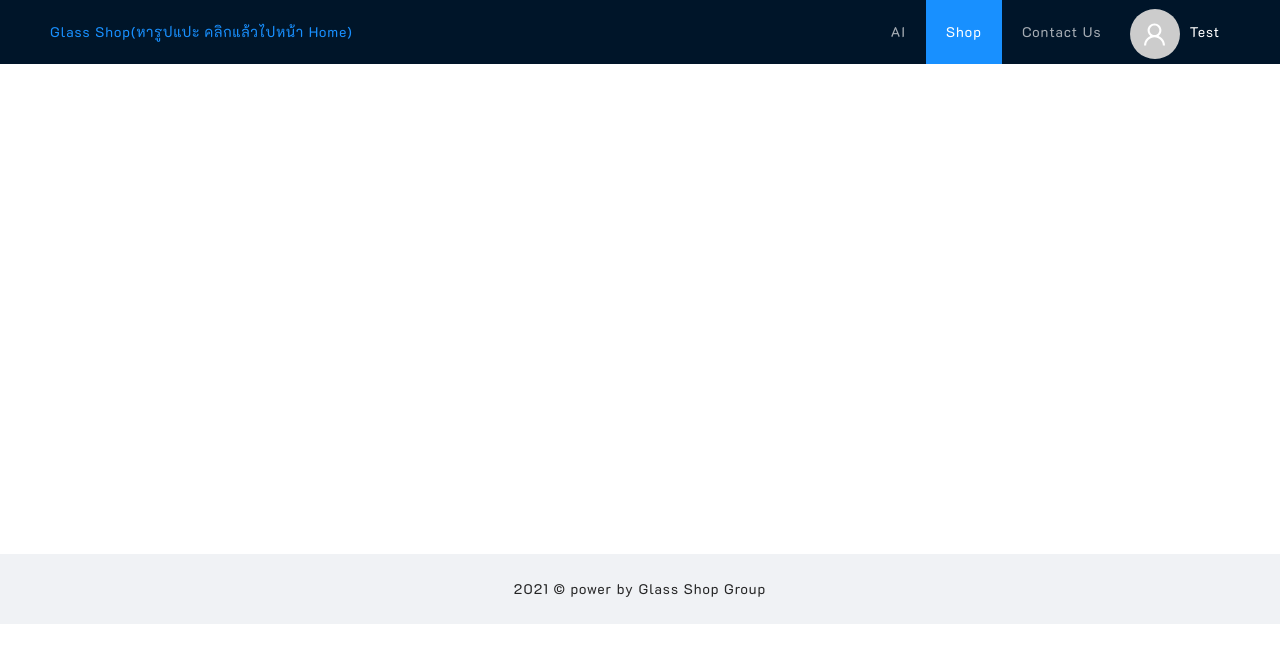
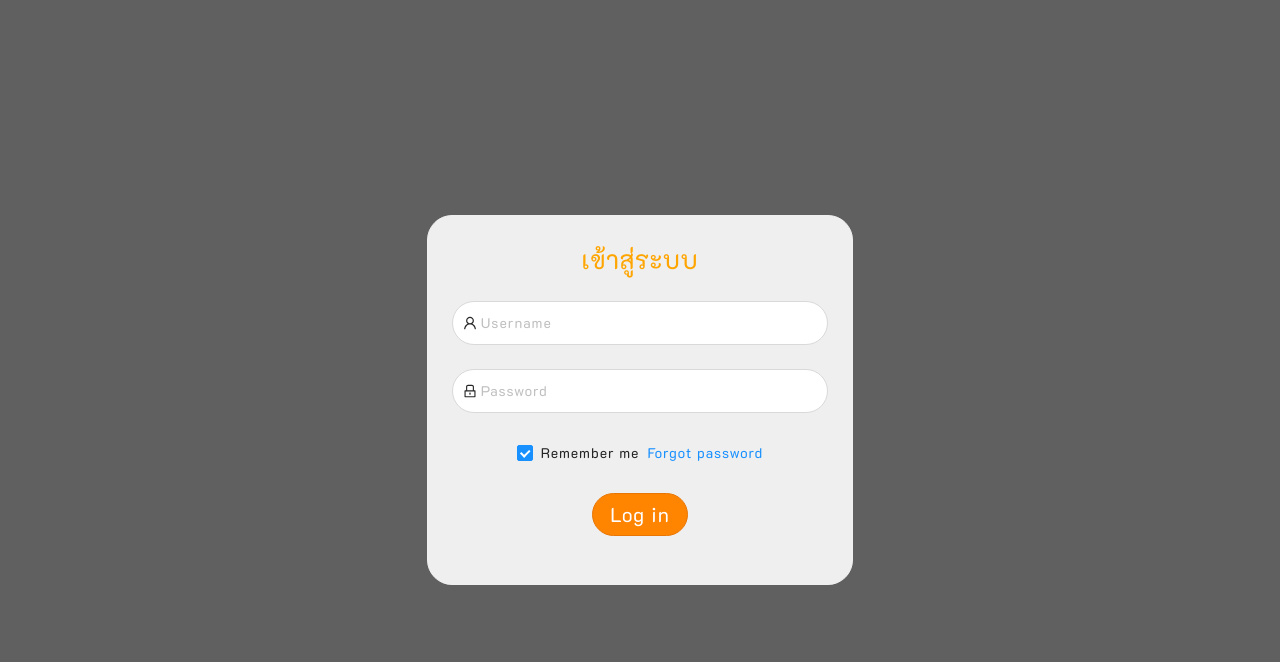
Before and after one commit to prkpwm/glasses_shop, a React (Create React App) app in the folder Client/my-app/: page /GlassShop/Login in a window 1280 px wide. Shown: the top 662 px of the page. Built offline with nearby package versions, Linux system fonts and the light colour scheme.

Commit message:
update login

```diff
--- a/Client/my-app/src/App.js
+++ b/Client/my-app/src/App.js
@@ -16,10 +16,15 @@ const { Header, Footer, Sider, Content } = Layout;
 
 const menu = (
   <Menu>
-    <Menu.Item key="0">เข้าสู่ระบบ</Menu.Item>
+    <Menu.Item key="0"><Link to="/GlassShop/Login">เข้าสู่ระบบ</Link></Menu.Item>
+  </Menu>
+);
+
+const menu1 = (
+  <Menu>
     <Menu.Item key="1">ตั้งค่าบัญชีผู้ใช้งาน</Menu.Item>
     <Menu.Divider />
-    <Menu.Item key="3">ออกจากระบบ</Menu.Item>
+    <Menu.Item key="3" onClick={() => { localStorage.clear(); window.location.replace("/") }}>ออกจากระบบ</Menu.Item>
   </Menu>
 );
 
@@ -41,7 +46,8 @@ function App() {
                     <HeaderMenu />
                   </Col>
                   <Col>
-                    <Dropdown overlay={menu} trigger={["click"]}>
+                    <Dropdown overlay={localStorage.getItem('userdata')?menu1:menu} trigger={["click"]}
+                      >
                       <a onClick={(e) => e.preventDefault()}>
                         <Avatar icon={<UserOutlined />} size={50} />
                         <span
@@ -50,7 +56,7 @@ function App() {
                             color: "white",
                           }}
                         >
-                          Test
+                          {localStorage.getItem('userdata')}
                         </span>
                       </a>
                     </Dropdown>
--- /dev/null
+++ b/Client/my-app/src/CSS/Button.css
@@ -0,0 +1,22 @@
+.myButton {
+	background-color:#ff8400;
+	border-radius:28px;
+	border:1px solid #e87605;
+	display:inline-block;
+	cursor:pointer;
+	color:#ffffff;
+    font-size:20px;
+    height: auto;
+	padding:5px 17px;
+	text-decoration:none;
+	text-shadow:0px 1px 0px #ff8400;
+}
+.myButton:hover {
+	background-color:#fa901e;
+	border-radius:28px;
+}
+.myButton:active {
+	position:relative;
+	top:1px;
+}
+.myButton:focus { outline: none; }
--- /dev/null
+++ b/Client/my-app/src/components/pages/Login/Login.js
@@ -0,0 +1,111 @@
+import React, { useState } from "react";
+import { Form, Input, Button, Row, Col, Card, Checkbox } from "antd";
+import { UserOutlined, LockOutlined } from "@ant-design/icons";
+
+function Login() {
+  const [isLoginFail, setisLoginFail] = useState({ status: "", word: "" });
+  const onFinish = async (values) => {
+    console.log("User:", values.User);
+    console.log("Password:", values.Password);
+    if (values.User == "Admin" && values.Password == "12345678") {
+        Loginfinish(values);
+    } else {
+      console.log("login fail");
+      setisLoginFail({ status: "error", word: "invalid id or password" });
+    }
+  };
+  const Loginfinish = (values) => {
+      console.log(values)
+      localStorage.setItem('userdata',values.User);
+      localStorage.setItem('isLogin', 'true')
+      window.location.replace("/")
+  }
+
+  //   const onFinishFailed = (errorInfo) => {
+  //     console.log("Failed:", errorInfo);
+  //   };
+
+  return (
+    <div style={{ backgroundColor: "gray" }}>
+      <Row
+        justify="center"
+        align="middle"
+        style={{ height: "100vh", backgroundColor: "rgba(0, 0, 0, 0.25)" }}
+      >
+        <Col span={8}>
+          <Card
+            style={{
+              backgroundColor: "rgba(255, 255, 255, 0.9)",
+              textAlign: "center",
+              borderRadius: 25,
+            }}
+          >
+            <div style={{ fontSize: 25, color: "orange", textAlign: "center" }}>
+              เข้าสู่ระบบ
+            </div>
+            <br />
+            <Form
+              name="normal_login"
+              className="login-form"
+              initialValues={{ remember: true }}
+              onFinish={onFinish}
+            >
+              <Form.Item
+                name="User"
+                rules={[
+                  { required: true, message: "Please input your Username!" },
+                ]}
+                validateStatus={isLoginFail.status}
+              >
+                <Input
+                  style={{ padding: 10, borderRadius: 25 }}
+                  prefix={<UserOutlined className="site-form-item-icon" />}
+                  placeholder="Username"
+                />
+              </Form.Item>
+              <Form.Item
+                hasFeedback
+                name="Password"
+                rules={[
+                  { required: true, message: "Please input your Password!" },
+                ]}
+                validateStatus={isLoginFail.status}
+                help={isLoginFail.word}
+              >
+                <Input
+                  style={{ padding: 10, borderRadius: 25 }}
+                  prefix={<LockOutlined className="site-form-item-icon" />}
+                  type="password"
+                  placeholder="Password"
+                />
+              </Form.Item>
+              <Form.Item>
+                <Form.Item name="remember" valuePropName="checked" noStyle>
+                  <Checkbox>Remember me</Checkbox>
+                </Form.Item>
+
+                <a className="login-form-forgot" href="">
+                  Forgot password
+                </a>
+              </Form.Item>
+
+              <Form.Item>
+                <button className="myButton" htmlType="submit">
+                  Log in
+                </button>
+                {/* Or <a href="">register now!</a> */}
+              </Form.Item>
+            </Form>
+            <div style={{ textAlign: "left" }}>
+              {/* {Logintype=="Login ด้วย adAccount"?<Button type="danger" style={{fontSize:20,height:"auto"}} onClick={() => setLogintype("Login ด้วย CSM")}>CSM</Button>
+             :<Button type="primary" style={{fontSize:20,height:"auto"}} onClick={() => setLogintype("Login ด้วย adAccount")}>adAccount</Button>
+            } */}
+            </div>
+          </Card>
+        </Col>
+      </Row>
+    </div>
+  );
+}
+
+export default Login;
--- a/Client/my-app/src/index.js
+++ b/Client/my-app/src/index.js
@@ -1,21 +1,24 @@
-import React from 'react';
-import ReactDOM from 'react-dom';
-import './index.css';
-import App from './App';
-import reportWebVitals from './reportWebVitals';
-import { BrowserRouter as Router,Switch} from 'react-router-dom';
-import 'bootstrap/dist/css/bootstrap.css';
-import 'antd/dist/antd.css';
+import React from "react";
+import ReactDOM from "react-dom";
+import "./index.css";
+import App from "./App";
+import reportWebVitals from "./reportWebVitals";
+import { BrowserRouter as Router, Switch, Route } from "react-router-dom";
+import "bootstrap/dist/css/bootstrap.css";
+import "antd/dist/antd.css";
+import Login from "./components/pages/Login/Login";
+import "./CSS/Button.css"
 
 ReactDOM.render(
   <React.StrictMode>
     <Router>
-    <Switch>
-    <App/>
-    </Switch>
+      <Switch>
+        <Route exact path="/GlassShop/Login" component={Login} />
+        <App />
+      </Switch>
     </Router>
   </React.StrictMode>,
-  document.getElementById('root')
+  document.getElementById("root")
 );
 
 // If you want to start measuring performance in your app, pass a function
```
